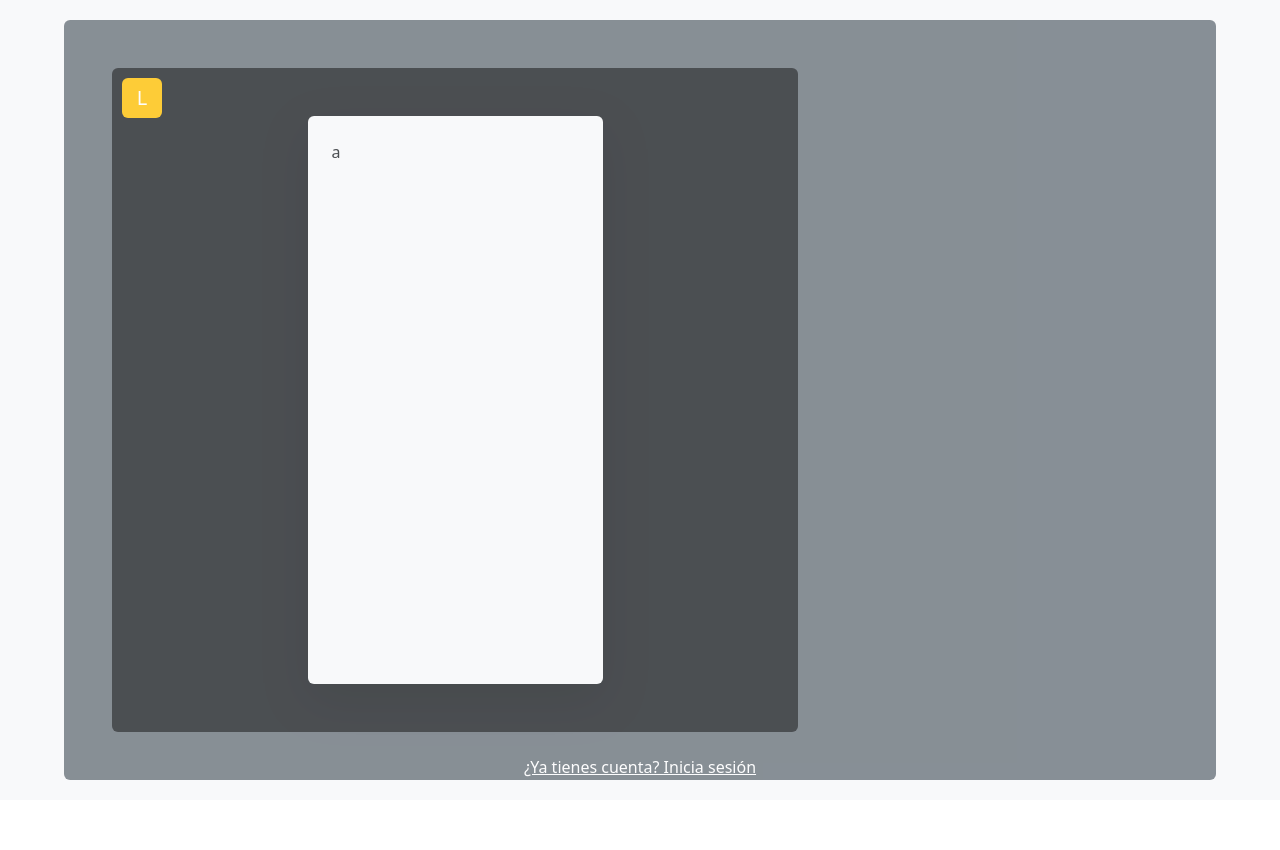
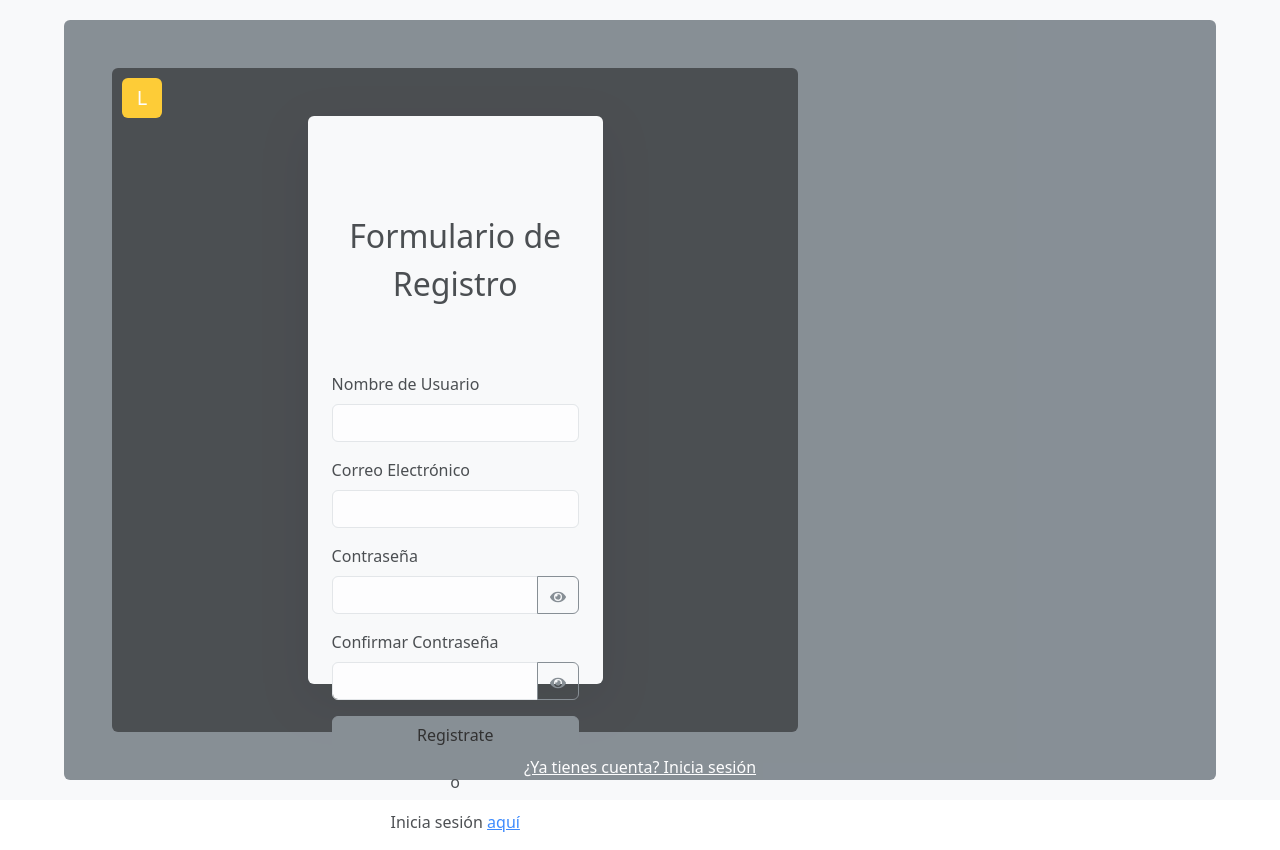
Before and after one commit to jotace-18/pwa-personal-app, a React (Vite) app in the folder frontend/: page /register in a window 1280 px wide. Before the commit the page ends 800 px from the top, so only its background shows below. Built offline with nearby package versions, Linux system fonts and the light colour scheme.

Commit message:
haciendo register

```diff
--- a/frontend/src/features/auth/RegisterForm.tsx
+++ b/frontend/src/features/auth/RegisterForm.tsx
@@ -1,9 +1,131 @@
+import { useState } from "react";
+import { FaEye, FaEyeSlash } from "react-icons/fa";
+
 const RegisterForm = () => {
+    const [username, setUsername] = useState("");
+    const [email, setEmail] = useState("");
+    const [password, setPassword] = useState("");
+    const [password2, setPassword2] = useState("");
+    const [showPassword, setShowPassword] = useState(false);
+    const [passwordsMatch, setPasswordsMatch] = useState(true);
+
+    const handleUsernameChange = (e: React.ChangeEvent<HTMLInputElement>) => {
+        setUsername(e.target.value);
+    };
+
+    const handleEmailChange = (e: React.ChangeEvent<HTMLInputElement>) => {
+        setEmail(e.target.value);
+    };
+
+    const handlePasswordChange = (e: React.ChangeEvent<HTMLInputElement>) => {
+        setPassword(e.target.value);
+        setPasswordsMatch(e.target.value === password2);
+    };
+
+    const handlePassword2Change = (e: React.ChangeEvent<HTMLInputElement>) => {
+        setPassword2(e.target.value);
+        setPasswordsMatch(e.target.value === password);
+    };
+
+    const toggleShowPassword = () => {
+        setShowPassword(!showPassword);
+    };
+
+    const handleSubmit = (e: React.FormEvent) => {
+        e.preventDefault();
+        if (passwordsMatch) {
+            const userData = {
+                username,
+                email,
+                password,
+            };
+            // Handle form submission
+            console.log("Form submitted", userData);
+        } else {
+            console.log("Passwords do not match");
+        }
+    };
+
     return (
-        <form>
-        <p>a</p>
+        <form onSubmit={handleSubmit}>
+            <div className="text-center mb-3 mt-4 py-5" style={{ fontSize: "32px" }}>
+                Formulario de Registro
+            </div>
+            <div className="mb-3">
+                <label htmlFor="username" className="form-label">
+                    Nombre de Usuario
+                </label>
+                <input
+                    type="text"
+                    id="username"
+                    className="form-control"
+                    value={username}
+                    onChange={handleUsernameChange}
+                />
+                <label htmlFor="email" className="form-label mt-3">
+                    Correo Electrónico
+                </label>
+                <input
+                    type="email"
+                    id="email"
+                    className="form-control"
+                    value={email}
+                    onChange={handleEmailChange}
+                />
+                <label htmlFor="password" className="form-label mt-3">
+                    Contraseña
+                </label>
+                <div className="input-group">
+                    <input
+                        type={showPassword ? "text" : "password"}
+                        id="password"
+                        className="form-control"
+                        value={password}
+                        onChange={handlePasswordChange}
+                    />
+                    <button
+                        type="button"
+                        className="btn btn-outline-secondary"
+                        onClick={toggleShowPassword}
+                    >
+                        {showPassword ? <FaEyeSlash /> : <FaEye />}
+                    </button>
+                </div>
+                <label htmlFor="password2" className="form-label mt-3">
+                    Confirmar Contraseña
+                </label>
+                <div className="input-group">
+                    <input
+                        type={showPassword ? "text" : "password"}
+                        id="password2"
+                        className="form-control"
+                        value={password2}
+                        onChange={handlePassword2Change}
+                    />
+                    <button
+                        type="button"
+                        className="btn btn-outline-secondary"
+                        onClick={toggleShowPassword}
+                    >
+                        {showPassword ? <FaEyeSlash /> : <FaEye />}
+                    </button>
+                </div>
+                {!passwordsMatch && (
+                    <div className="text-danger mt-2">Las contraseñas no coinciden</div>
+                )}
+            </div>
+            <div className="d-flex flex-column align-items-center gap-2 mt-3">
+                    <button type="submit" className="btn btn-secondary text-black w-100">
+                      Registrate
+                    </button>
+
+                    <p className="my-2">o</p>
+
+                    <p>
+                      Inicia sesión <a href="/login">aquí</a>
+                    </p>
+            </div>
         </form>
-
     );
 };
 
```
